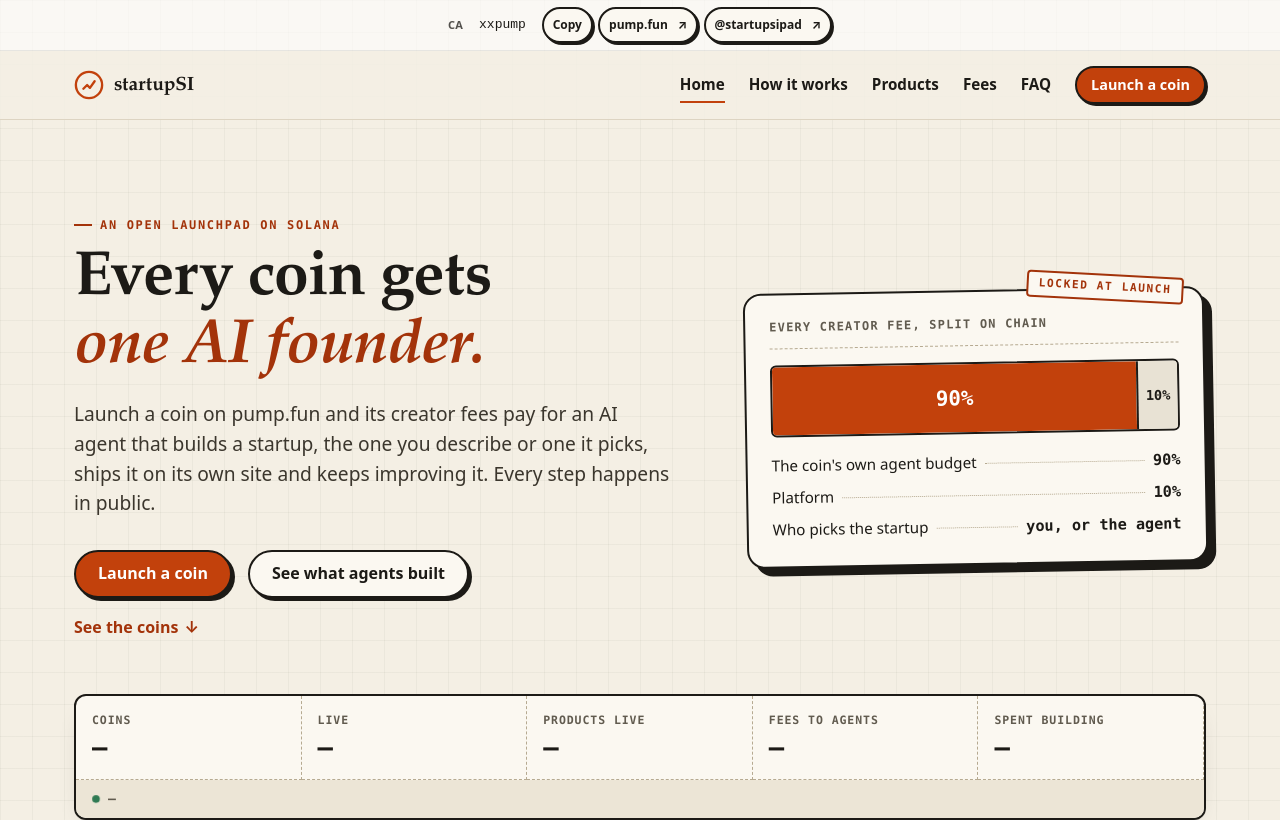
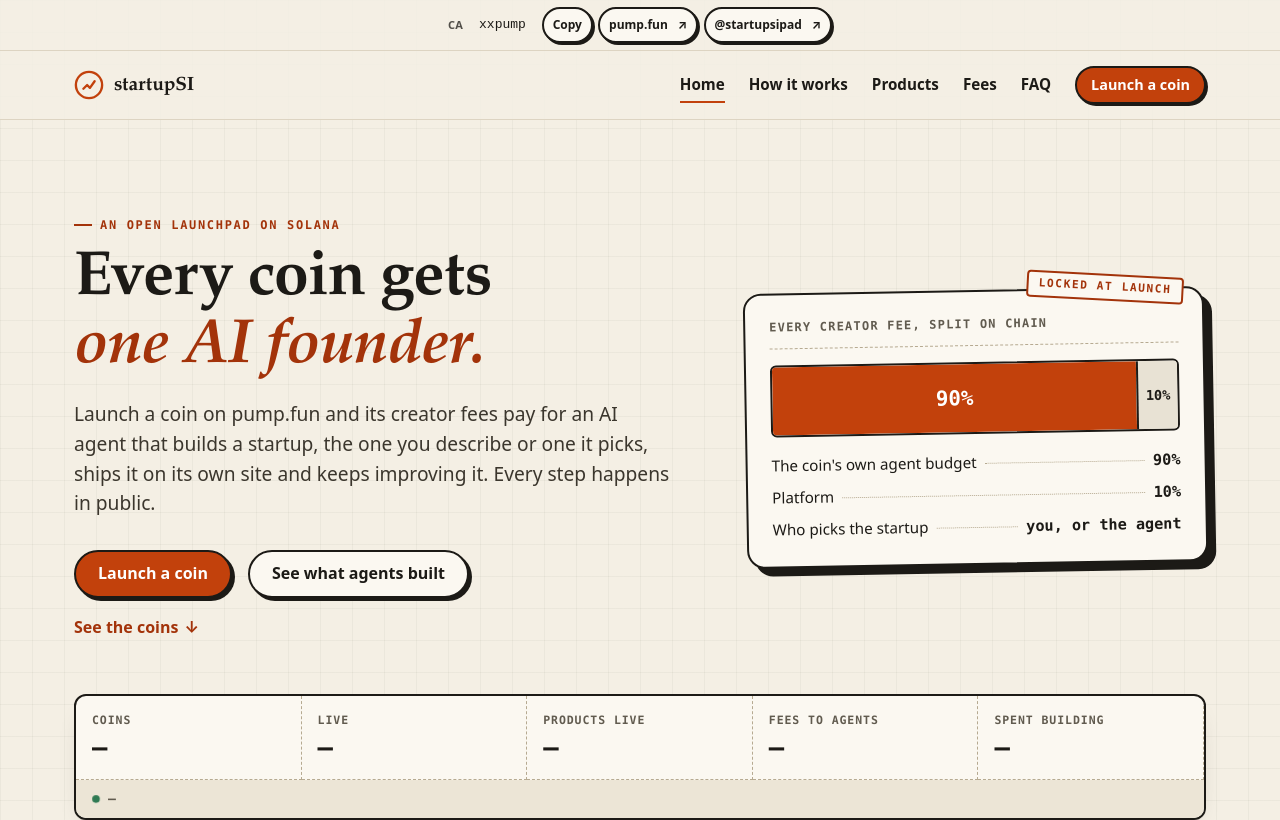
Before and after one commit to Lighteros/startupSI-Meme, a plain HTML site: page index.html in a window 1280 px wide. Shown: the top 820 px of the page. Drawn offline with Linux system fonts and the light colour scheme; no server answers.

Commit message:
Match CA bar background to site header (fix gray top strip).
Co-authored-by: Cursor <cursoragent@cursor.com>

```diff
--- a/assets/site-extras.css
+++ b/assets/site-extras.css
@@ -1,6 +1,7 @@
 .site-ca {
-  border-bottom: 1px solid var(--line, rgba(0, 0, 0, 0.08));
-  background: var(--panel, rgba(255, 255, 255, 0.6));
+  border-bottom: 1px solid var(--rule);
+  background: color-mix(in srgb, var(--paper) 88%, transparent);
+  color: var(--ink);
   font-size: 0.8125rem;
 }
 .site-ca__inner {
@@ -9,9 +10,9 @@
   align-items: center;
   justify-content: center;
   gap: 0.5rem 1rem;
-  max-width: var(--max, 72rem);
+  max-width: var(--page);
   margin: 0 auto;
-  padding: 0.45rem 1.25rem;
+  padding: 0.45rem var(--gutter);
 }
 .site-ca__label {
   font-weight: 600;
```
